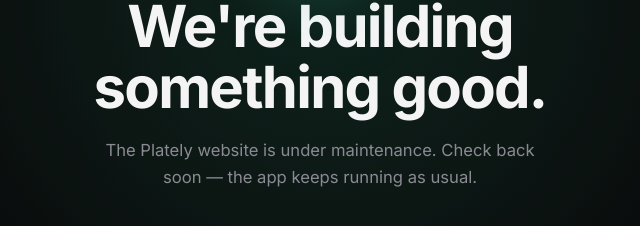
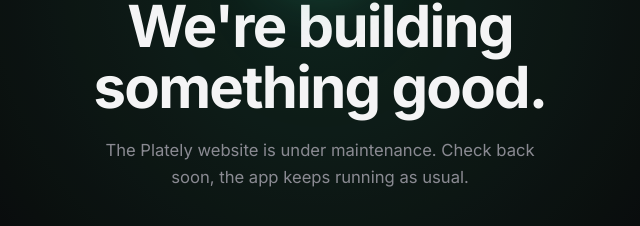
Before and after one commit to KrzyszofWPL/plately-web, a plain HTML site: page public/maintenance.html in a window 1280 px wide. Shown: the part 330-556 px from the top of the page, 320-960 px from the left. Drawn offline with Linux system fonts and the light colour scheme.

Commit message:
Update maintenance.html

```diff
--- a/public/maintenance.html
+++ b/public/maintenance.html
@@ -27,7 +27,7 @@
         <img src="/logo.png" alt="Plately" style="width:104px; height:104px; border-radius:26px; display:block; box-shadow:0 24px 60px rgba(52,211,153,.22);">
       </div>
       <h1 style="margin:22px 0 0; font-size:clamp(34px,6vw,58px); line-height:1.05; letter-spacing:-.03em; font-weight:700;">We're building something good.</h1>
-      <p style="margin:20px 0 0; max-width:44ch; font-size:clamp(15px,1.3vw,18px); line-height:1.62; color:#8a8a92;">The Plately website is under maintenance. Check back soon — the app keeps running as usual.</p>
+      <p style="margin:20px 0 0; max-width:44ch; font-size:clamp(15px,1.3vw,18px); line-height:1.62; color:#8a8a92;">The Plately website is under maintenance. Check back soon, the app keeps running as usual.</p>
       <div style="margin-top:38px; padding-top:26px; border-top:1px solid rgba(255,255,255,.08); width:100%; display:flex; align-items:center; justify-content:center; gap:10px; font-family:'JetBrains Mono',monospace; font-size:11px; letter-spacing:.06em; color:#8a8a92; text-transform:uppercase;">
         Plately · © 2026
       </div>
```
